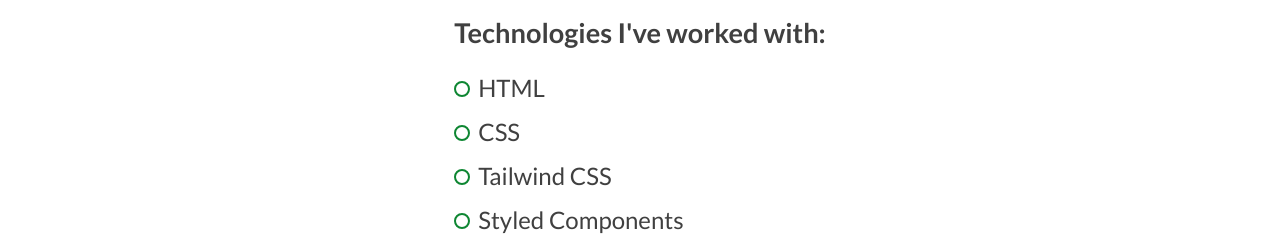
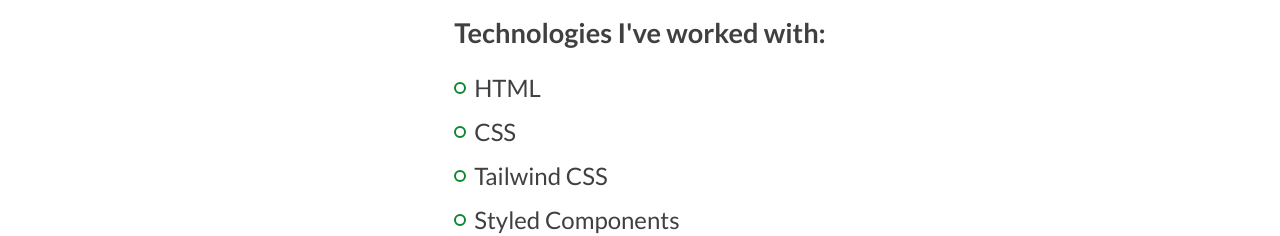
Before and after one commit to rramirez216/rubenramirezdev, a React (Create React App) app: page / in a window 1280 px wide. Shown: the part 575-811 px from the top of the page. Built offline with nearby package versions, Linux system fonts and the light colour scheme.

Commit message:
changes the value of x inside of both the list item variant and bullet variant from 100 down to 25

```diff
--- a/src/components/Skills.js
+++ b/src/components/Skills.js
@@ -9,7 +9,7 @@
       x: 0,
     },
     hover: {
-      x: 100,
+      x: 25,
     },
   }
   const bulletVariant = {
@@ -18,7 +18,7 @@
       x: 0,
     },
     hover: {
-      x: 100,
+      x: 25,
       // opacity: 1,
       transition: {
         delay: 0.1,
@@ -65,14 +65,14 @@
 `
 const ListItem = styled(motion.li)`
   display: flex;
-  align-items: baseline;
+  align-items: center;
   gap: 8px;
 `
 const LiContainer = styled(motion.div)``
 const Bullet = styled(motion.span)`
   display: block;
-  width: 16px;
-  height: 16px;
+  width: 12px;
+  height: 12px;
   /* border: 2px solid hsl(0, 0%, 25%); */
   border: 2px solid hsl(138, 81%, 29%);
   /* background-color: hsl(138, 81%, 29%); */
```
